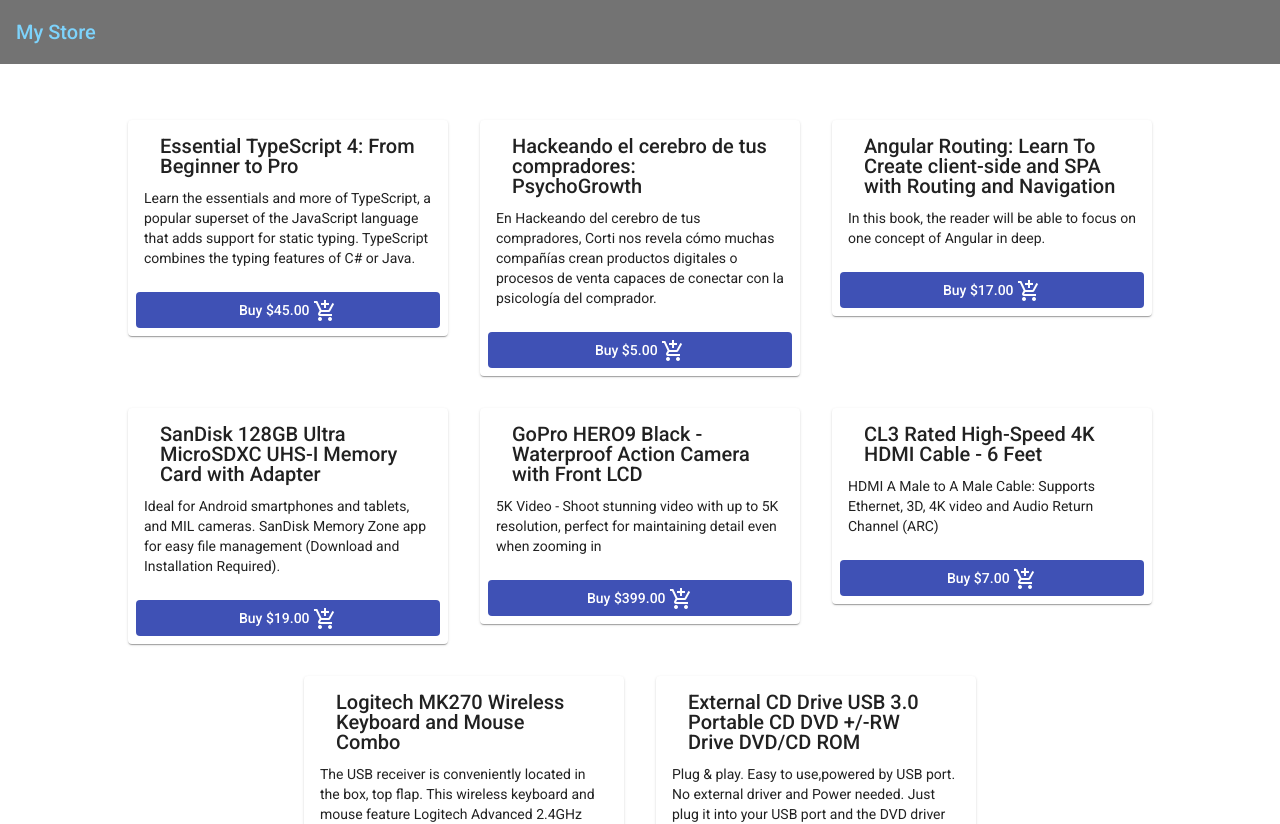
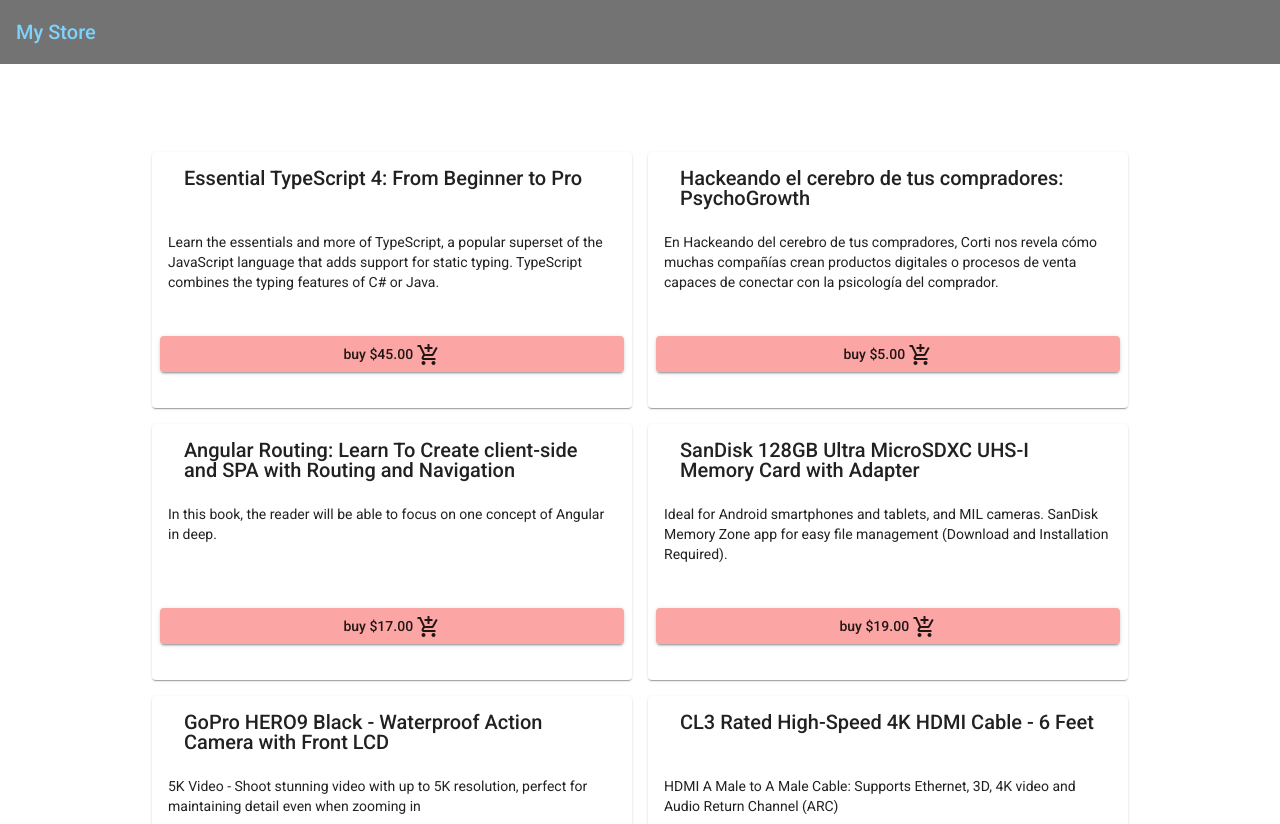
Before and after one commit to vafasca/store-Angular12-firstTrainingFull, an Angular app: page /products in a window 1280 px wide. Shown: the top 824 px of the page. Built offline with nearby package versions, Linux system fonts and the light colour scheme; data requests are answered from the project's data file.

Commit message:
added buton styles

```diff
--- a/src/app/pages/products/product/product.component.html
+++ b/src/app/pages/products/product/product.component.html
@@ -1,13 +1,20 @@
-<mat-card class="card m-4 w-80">
-    <mat-card-header>
+<mat-card class="flex flex-col card m-2 max-w-80 min-h-180 flex-grow h-64 overflow-y-auto">
+  <mat-card-header class="h-16">
     <mat-card-title>
-        {{product.name}}
+      {{ product.name }}
     </mat-card-title>
   </mat-card-header>
-    <mat-card-content>{{product.description}}</mat-card-content>
-    <mat-card-actions class="">
-        <button mat-flat-button color="primary" class="w-full hover:bg-red-500" (click)="onClick()">
-                Buy {{product.price | currency}}
+  <mat-card-content class="flex-grow h-20 overflow-y-auto">
+    {{ product.description }}
+  </mat-card-content>
+  <mat-card-actions class="mt-auto">
+    <button
+      mat-raised-button
+
+      class="w-full hover:text-white hover:bg-red-800 bg-red-300"
+      (click)="onClick()"
+    >
+      buy {{ product.price | currency }}
       <mat-icon>add_shopping_cart</mat-icon>
     </button>
   </mat-card-actions>
--- a/src/app/pages/products/products.component.html
+++ b/src/app/pages/products/products.component.html
@@ -1,4 +1,12 @@
-<section class="flex flex-wrap align-middle justify-center mt-10">
+<!-- <section class="flex flex-wrap align-middle justify-center mt-10">
+  <app-product
+    (addToCartClick)="addToCart($event)"
+    [product]="product"
+    *ngFor="let product of products"
+  ></app-product>
+</section> -->
+
+<section class="products flex flex-wrap justify-center items-center mt-20">
   <app-product
     (addToCartClick)="addToCart($event)"
     [product]="product"
--- a/tailwind.config.js
+++ b/tailwind.config.js
@@ -2,6 +2,15 @@
 module.exports = {
   content: ["./src/**/*.{html,js}"],
   theme: {
+    maxWidth: {
+      '80': '60vh',
+    },
+    minHeight: {
+      '180': '180px',
+    },
+    minWidth: {
+      '400': '400px',
+    },
     extend: {},
   },
   variants: {},
```
Also changed, not shown: src/app/shared/services/shopping-cart.service.ts (added, +9 -0 lines), 1 other file (tests, documents, lock files or other folders). Lines whose indentation alone changed are shown as unchanged.
